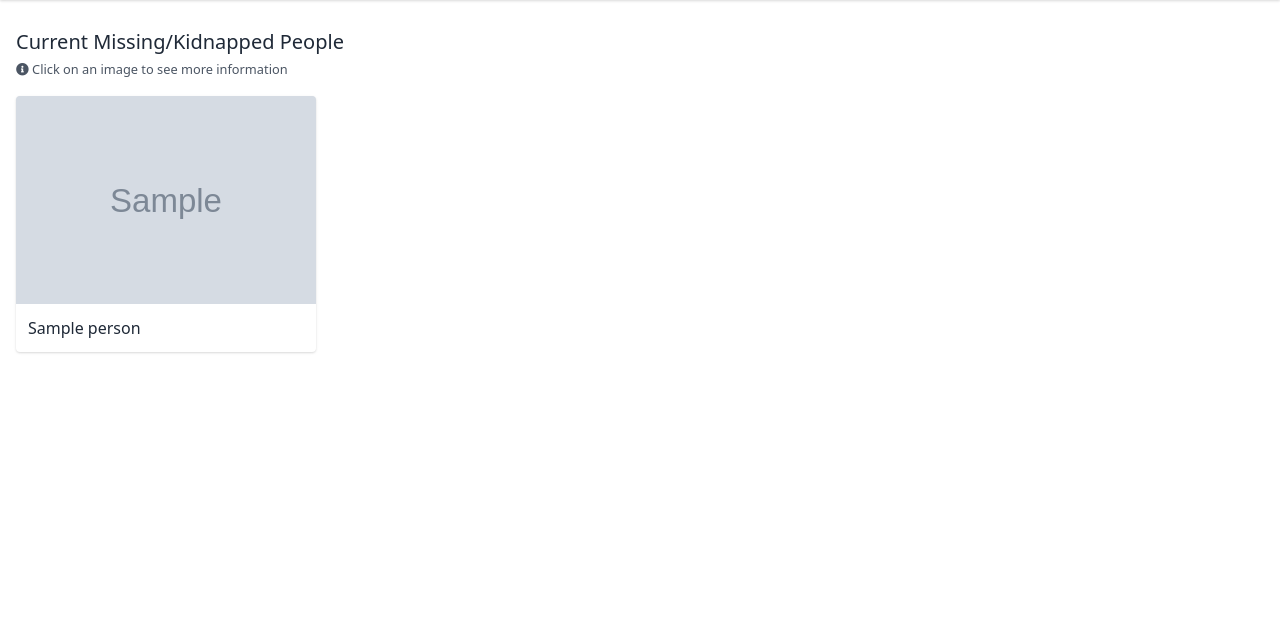
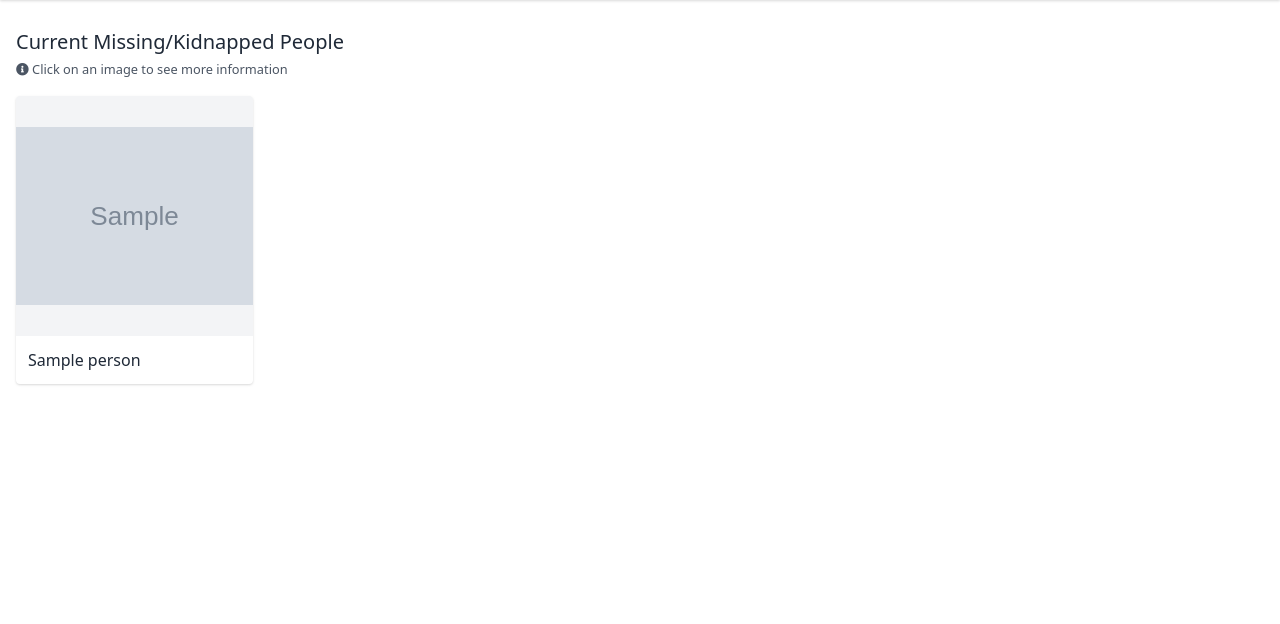
Before and after one commit to ivel6482/GraveWatch, a Node project: template views/index.ejs in a window 1280 px wide. Shown: the part 48-672 px from the top of the page. Run offline with Node 20 templates, Linux system fonts and the light colour scheme; the template is opened without the code that fills it: most values are stand-ins (such as "Sample title", 1, 10 or a date in 2020); grey boxes marked "Sample" are stand-in pictures; some libraries are stand-ins or nearby versions.

Commit message:
site fully responsive

```diff
--- a/public/css/style.css
+++ b/public/css/style.css
@@ -895,6 +895,10 @@ select {
   height: 3rem;
 }
 
+.h-52 {
+  height: 13rem;
+}
+
 .min-h-screen {
   min-height: 100vh;
 }
@@ -1096,9 +1100,9 @@ select {
   background-color: rgba(17, 24, 39, var(--tw-bg-opacity));
 }
 
-.object-cover {
-  -o-object-fit: cover;
-     object-fit: cover;
+.object-contain {
+  -o-object-fit: contain;
+     object-fit: contain;
 }
 
 .p-4 {
@@ -1325,9 +1329,29 @@ select {
   background-color: rgba(75, 85, 99, var(--tw-bg-opacity));
 }
 
+.hover\:bg-gray-100:hover {
+  --tw-bg-opacity: 1;
+  background-color: rgba(243, 244, 246, var(--tw-bg-opacity));
+}
+
+.hover\:bg-gray-700:hover {
+  --tw-bg-opacity: 1;
+  background-color: rgba(55, 65, 81, var(--tw-bg-opacity));
+}
+
+.hover\:bg-gray-900:hover {
+  --tw-bg-opacity: 1;
+  background-color: rgba(17, 24, 39, var(--tw-bg-opacity));
+}
+
 .hover\:text-gray-900:hover {
   --tw-text-opacity: 1;
   color: rgba(17, 24, 39, var(--tw-text-opacity));
+}
+
+.hover\:text-white:hover {
+  --tw-text-opacity: 1;
+  color: rgba(255, 255, 255, var(--tw-text-opacity));
 }
 
 .focus\:border-gray-900:focus {
@@ -1387,10 +1411,6 @@ select {
 }
 
 @media (min-width: 768px) {
-  .md\:max-w-md {
-    max-width: 28rem;
-  }
-
   .md\:max-w-lg {
     max-width: 32rem;
   }
@@ -1399,3 +1419,29 @@ select {
     grid-template-columns: repeat(4, minmax(0, 1fr));
   }
 }
+
+@media (min-width: 1024px) {
+  .lg\:h-60 {
+    height: 15rem;
+  }
+}
+
+@media (min-width: 1280px) {
+  .xl\:h-\[800px\] {
+    height: 800px;
+  }
+
+  .xl\:grid-cols-5 {
+    grid-template-columns: repeat(5, minmax(0, 1fr));
+  }
+
+  .xl\:justify-center {
+    justify-content: center;
+  }
+}
+
+@media (min-width: 1536px) {
+  .\32xl\:grid-cols-6 {
+    grid-template-columns: repeat(6, minmax(0, 1fr));
+  }
+}
--- a/views/index.ejs
+++ b/views/index.ejs
@@ -8,14 +8,16 @@
 		>
 	</section>
 	<div class="my-4">
-		<ul class="grid grid-cols-2 gap-4 sm:grid-cols-3 md:grid-cols-4">
+		<ul
+			class="grid grid-cols-2 gap-4  sm:grid-cols-3 md:grid-cols-4 xl:grid-cols-5 2xl:grid-cols-6"
+		>
 			<% persons.forEach(person => { %>
 			<li class="overflow-hidden bg-white rounded shadow">
 				<a href="<%= `/persons/${person._id}` %>">
 					<div class="bg-gray-100">
 						<img
 							src="<%= person.picture %>"
-							class="object-cover w-full h-40 sm:h-52"
+							class="object-contain w-full h-40 sm:h-52 lg:h-60"
 							alt="<%= `${person.name}` %>"
 							loading="lazy"
 						/>
--- a/views/profile.ejs
+++ b/views/profile.ejs
@@ -264,7 +264,7 @@
 					<div class="bg-gray-100">
 						<img
 							src="<%= person.picture %>"
-							class="object-cover w-full h-40"
+							class="object-contain w-full h-52"
 							alt="<%= `${person.name}` %>"
 							loading="lazy"
 						/>
@@ -280,11 +280,11 @@
 
 				<div class="flex overflow-hidden text-sm text-gray-600 border-t divide-x vorder justify-evenly">
 					<a
-						class="w-1/2 py-2 text-center submissionbutton"
+						class="w-1/2 py-2 text-center submissionbutton hover:bg-gray-100"
 						href="<%= `/persons/updatePerson/${person._id}` %>"
 						>Update</a
 					>
-					<button class="w-1/2 py-2 text-center del submissionbutton" data-id="<%= person.id %>">
+					<button class="w-1/2 py-2 text-center hover:bg-gray-100 del submissionbutton" data-id="<%= person.id %>">
 						Delete
 					</button>
 				</div>
--- a/views/update.ejs
+++ b/views/update.ejs
@@ -223,8 +223,8 @@
 					</div>
 				</div>
 			<div class="flex justify-end w-full gap-3">
-				<button class="px-2 py-1 text-white bg-gray-700 update">Update</button>
-				<a class="px-2 py-1 text-gray-700 border border-gray-700 update" href="/persons/<%= person.id %>">Cancel</a>
+				<button class="px-2 py-1 text-white bg-gray-700 hover:bg-gray-900 update">Update</button>
+				<a class="px-2 py-1 text-gray-700 border border-gray-700 hover:bg-gray-700 hover:text-white update" href="/persons/<%= person.id %>">Cancel</a>
 			</div>
 		</form>
 	</section>
```
Also changed, not shown: views/person.ejs (+8 -4 lines).
